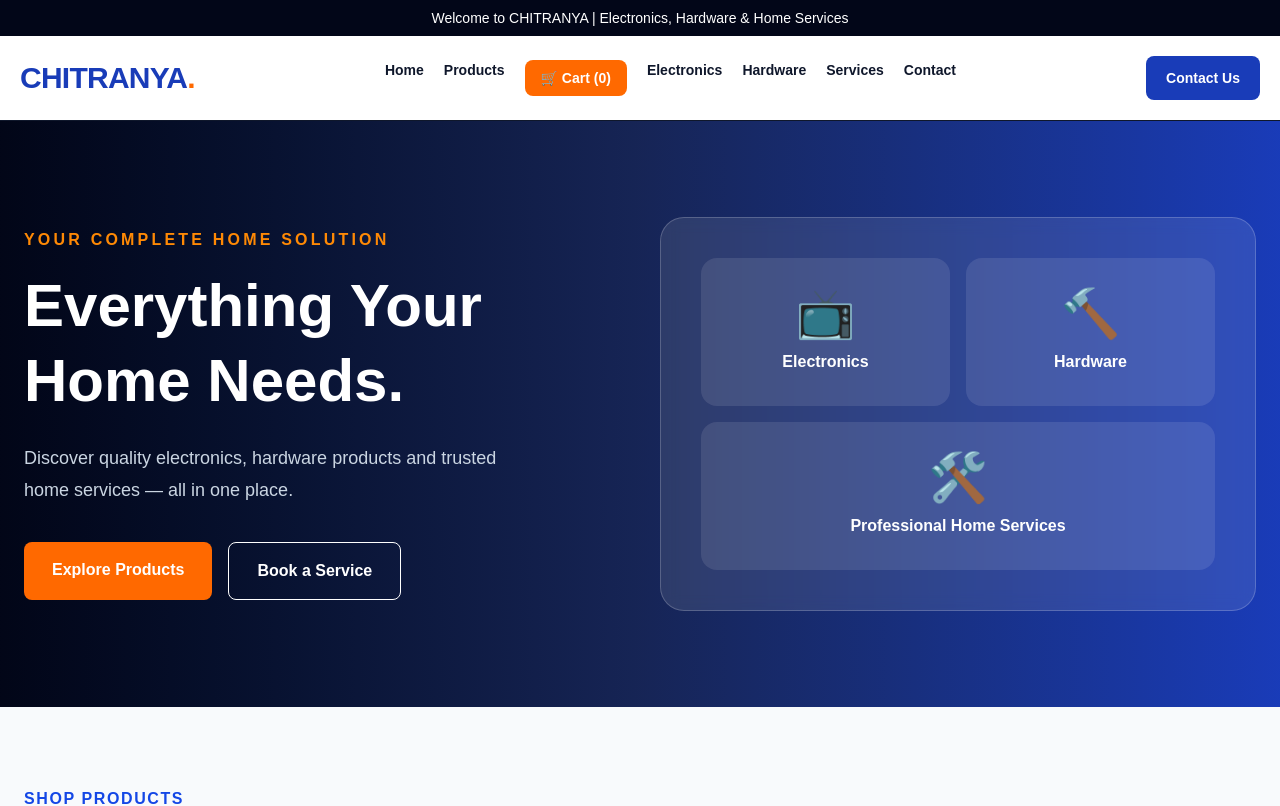
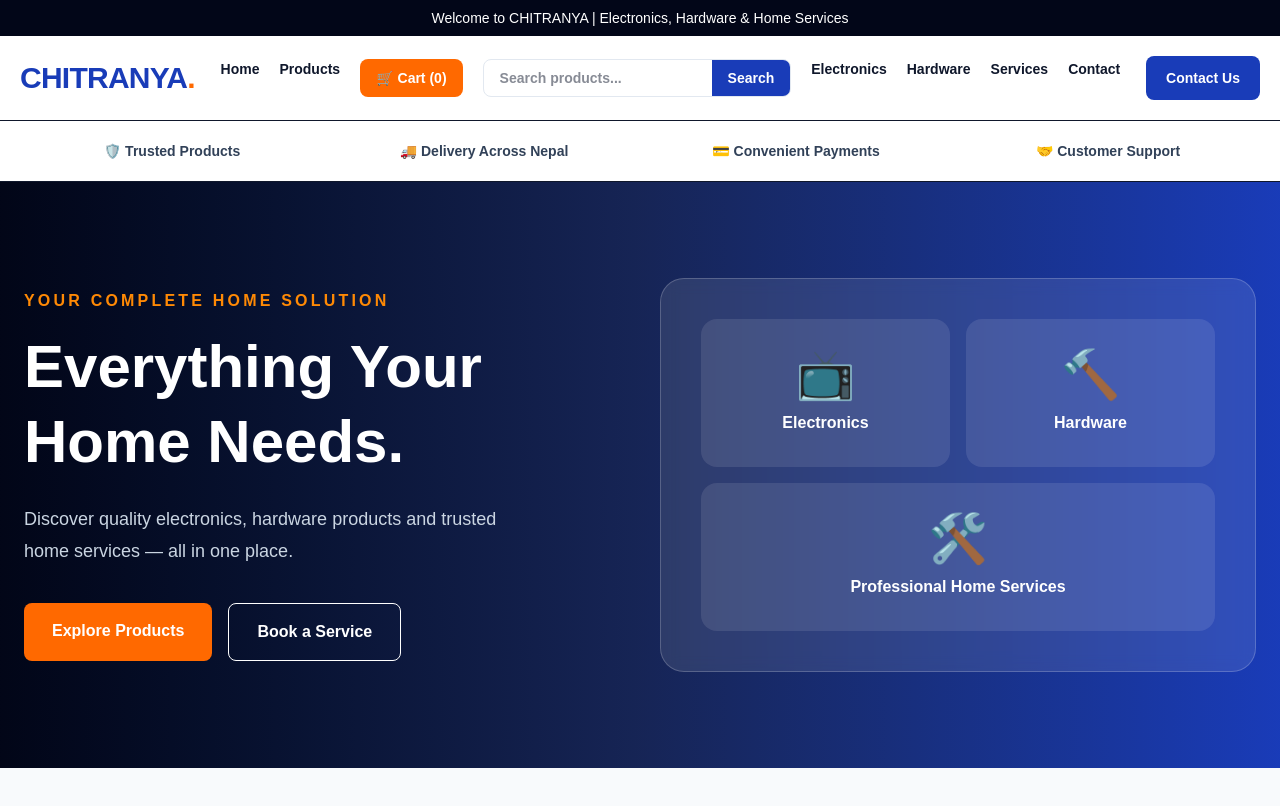
Before and after one commit to blacknwhite464/chitranya-marketplace, a Next.js app: page / in a window 1280 px wide. Shown: the top 806 px of the page. Built offline with nearby package versions, Linux system fonts and the light colour scheme.

Commit message:
Add marketplace search and trust benefits to homepage

```diff
--- a/src/app/page.tsx
+++ b/src/app/page.tsx
@@ -56,6 +56,10 @@ export default function Home() {
             <a href="#" className="hover:text-blue-700">Home</a>
             <a href="/products/" className="hover:text-blue-700">Products</a>
             <Link href="/cart/" className="relative z-50 inline-flex cursor-pointer items-center rounded-lg bg-orange-500 px-4 py-2 font-bold text-white hover:bg-orange-600">🛒 Cart ({itemCount})</Link>
+            <form action="/products/" method="GET" className="flex min-w-[220px] flex-1 max-w-md overflow-hidden rounded-lg border border-slate-200 bg-white">
+              <input name="search" type="search" placeholder="Search products..." className="min-w-0 flex-1 px-4 py-2 text-sm text-slate-900 outline-none" />
+              <button type="submit" className="bg-blue-800 px-4 py-2 text-sm font-bold text-white hover:bg-blue-900">Search</button>
+            </form>
             <a href="#electronics" className="hover:text-blue-700">Electronics</a>
             <a href="#hardware" className="hover:text-blue-700">Hardware</a>
             <a href="#services" className="hover:text-blue-700">Services</a>
@@ -67,6 +71,15 @@ export default function Home() {
           </a>
         </div>
       </header>
+
+      <section className="border-b bg-white">
+        <div className="mx-auto grid max-w-7xl grid-cols-2 gap-4 px-6 py-5 text-center text-sm font-semibold text-slate-700 md:grid-cols-4">
+          <div>🛡️ Trusted Products</div>
+          <div>🚚 Delivery Across Nepal</div>
+          <div>💳 Convenient Payments</div>
+          <div>🤝 Customer Support</div>
+        </div>
+      </section>
 
       <section className="bg-gradient-to-r from-slate-950 via-blue-950 to-blue-800 text-white">
         <div className="mx-auto grid max-w-7xl items-center gap-10 px-6 py-24 md:grid-cols-2">
```
